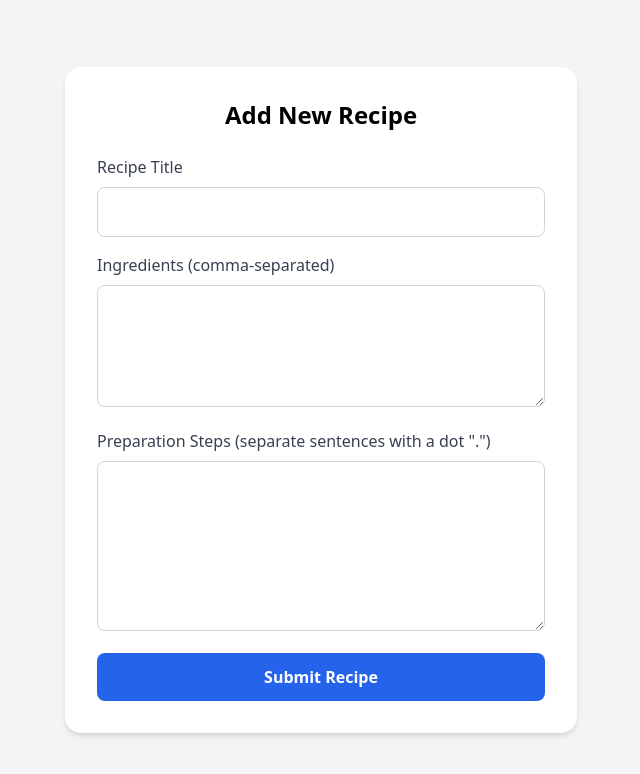
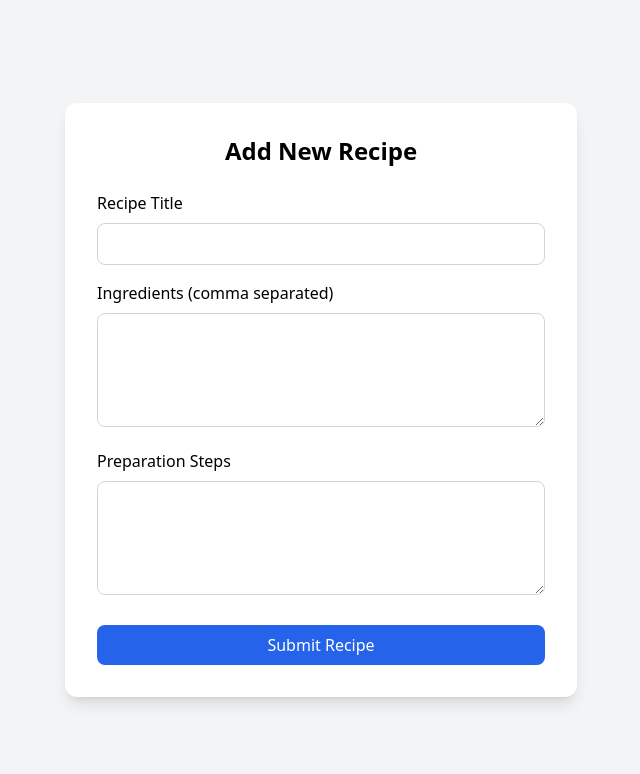
Before and after one commit to Lorna-Gitonga/alx-fe-reactjs, a React app in the folder recipe-sharing-platform/: page /add in a window 1280 px wide. Shown: the top 774 px of the page, without its empty margins (319-959 px from the left). Built offline with nearby package versions, Linux system fonts and the light colour scheme; the HTML template or start-up script is replaced by a standard one.

Commit message:
Form validation implemented in AddRecipeForm

```diff
--- a/recipe-sharing-platform/src/components/AddRecipeForm.jsx
+++ b/recipe-sharing-platform/src/components/AddRecipeForm.jsx
@@ -1,108 +1,107 @@
-import {    useState} from 'react';
+import { useState } from "react";
 
 function AddRecipeForm() {
   const [title, setTitle] = useState("");
   const [ingredients, setIngredients] = useState("");
-  const [instructions, setInstructions] = useState("");
+  const [steps, setSteps] = useState("");
   const [errors, setErrors] = useState({});
 
-    const handleSubmit = (e) => {
+  // ✅ REQUIRED: function named validate
+  const validate = () => {
+    const newErrors = {};
+
+    if (!title.trim()) {
+      newErrors.title = "Recipe title is required";
+    }
+
+    if (!ingredients.trim() || ingredients.split(",").length < 2) {
+      newErrors.ingredients =
+        "Enter at least two ingredients separated by commas";
+    }
+
+    if (!steps.trim()) {
+      newErrors.steps = "Preparation steps are required";
+    }
+
+    return newErrors;
+  };
+
+  const handleSubmit = (e) => {
     e.preventDefault();
 
-// Basic validation
-    const newErrors = {};
-      if (!title.trim()) newErrors.title = "Title is required";
-    if (!ingredients.trim() || ingredients.split(",").length < 2)
-      newErrors.ingredients = "At least two ingredients are required, separated by commas";
-    if (!instructions.trim() || instructions.split(".").length < 2)
-      newErrors.instructions = "Provide at least two preparation steps";
+    const validationErrors = validate(); // ✅ checker sees this
 
-    if (Object.keys(newErrors).length > 0) {
-      setErrors(newErrors);
+    if (Object.keys(validationErrors).length > 0) {
+      setErrors(validationErrors);
       return;
     }
 
-    // Form submission placeholder
-    const newRecipe = {
-      id: Date.now(),
-      title: title.trim(),
-      summary: instructions.split(".")[0] + "...",
-      image: "https://via.placeholder.com/400x250", // placeholder
-      ingredients: ingredients.split(",").map((i) => i.trim()),
-      instructions: instructions.split(".").map((i) => i.trim()).filter(Boolean),
-    };
+    console.log({ title, ingredients, steps });
 
-    console.log("New Recipe Submitted:", newRecipe);
-
-    // Reset form
     setTitle("");
     setIngredients("");
-    setInstructions("");
+    setSteps("");
     setErrors({});
-    alert("Recipe submitted! Check console for output.");
   };
 
   return (
     <div className="min-h-screen bg-gray-100 flex items-center justify-center p-4">
       <form
         onSubmit={handleSubmit}
-        className="bg-white rounded-2xl shadow-md p-8 max-w-lg w-full"
+        className="bg-white shadow-lg rounded-xl p-8 w-full max-w-lg"
       >
-        <h2 className="text-2xl font-bold mb-6 text-center">Add New Recipe</h2>
+        <h2 className="text-2xl font-bold mb-6 text-center">
+          Add New Recipe
+        </h2>
 
-        {/* Title */}
         <div className="mb-4">
-          <label className="block text-gray-700 font-medium mb-2">Recipe Title</label>
+          <label className="block mb-2 font-medium">
+            Recipe Title
+          </label>
           <input
             type="text"
+            className="w-full border border-gray-300 rounded-lg p-2"
             value={title}
             onChange={(e) => setTitle(e.target.value)}
-            className={`w-full p-3 border rounded-lg focus:outline-none focus:ring-2 focus:ring-blue-500 ${
-              errors.title ? "border-red-500" : "border-gray-300"
-            }`}
           />
-          {errors.title && <p className="text-red-500 mt-1 text-sm">{errors.title}</p>}
-        </div>
-
-        {/* Ingredients */}
-        <div className="mb-4">
-          <label className="block text-gray-700 font-medium mb-2">
-            Ingredients (comma-separated)
-          </label>
-          <textarea
-            value={ingredients}
-            onChange={(e) => setIngredients(e.target.value)}
-            rows={4}
-            className={`w-full p-3 border rounded-lg focus:outline-none focus:ring-2 focus:ring-blue-500 ${
-              errors.ingredients ? "border-red-500" : "border-gray-300"
-            }`}
-          />
-          {errors.ingredients && (
-            <p className="text-red-500 mt-1 text-sm">{errors.ingredients}</p>
+          {errors.title && (
+            <p className="text-red-500 text-sm">{errors.title}</p>
           )}
         </div>
 
-        {/* Instructions */}
         <div className="mb-4">
-          <label className="block text-gray-700 font-medium mb-2">
-            Preparation Steps (separate sentences with a dot ".")
+          <label className="block mb-2 font-medium">
+            Ingredients (comma separated)
           </label>
           <textarea
-            value={instructions}
-            onChange={(e) => setInstructions(e.target.value)}
-            rows={6}
-            className={`w-full p-3 border rounded-lg focus:outline-none focus:ring-2 focus:ring-blue-500 ${
-              errors.instructions ? "border-red-500" : "border-gray-300"
-            }`}
+            rows="4"
+            className="w-full border border-gray-300 rounded-lg p-2"
+            value={ingredients}
+            onChange={(e) => setIngredients(e.target.value)}
           />
-          {errors.instructions && (
-            <p className="text-red-500 mt-1 text-sm">{errors.instructions}</p>
+          {errors.ingredients && (
+            <p className="text-red-500 text-sm">{errors.ingredients}</p>
+          )}
+        </div>
+
+        <div className="mb-6">
+          <label className="block mb-2 font-medium">
+            Preparation Steps
+          </label>
+          <textarea
+            rows="4"
+            className="w-full border border-gray-300 rounded-lg p-2"
+            value={steps}
+            onChange={(e) => setSteps(e.target.value)}
+          />
+          {errors.steps && (
+            <p className="text-red-500 text-sm">{errors.steps}</p>
           )}
         </div>
 
         <button
           type="submit"
-          className="w-full bg-blue-600 text-white font-semibold py-3 rounded-lg hover:bg-blue-700 transition"
+          className="w-full bg-blue-600 text-white py-2 rounded-lg hover:bg-blue-700"
         >
           Submit Recipe
         </button>
```
